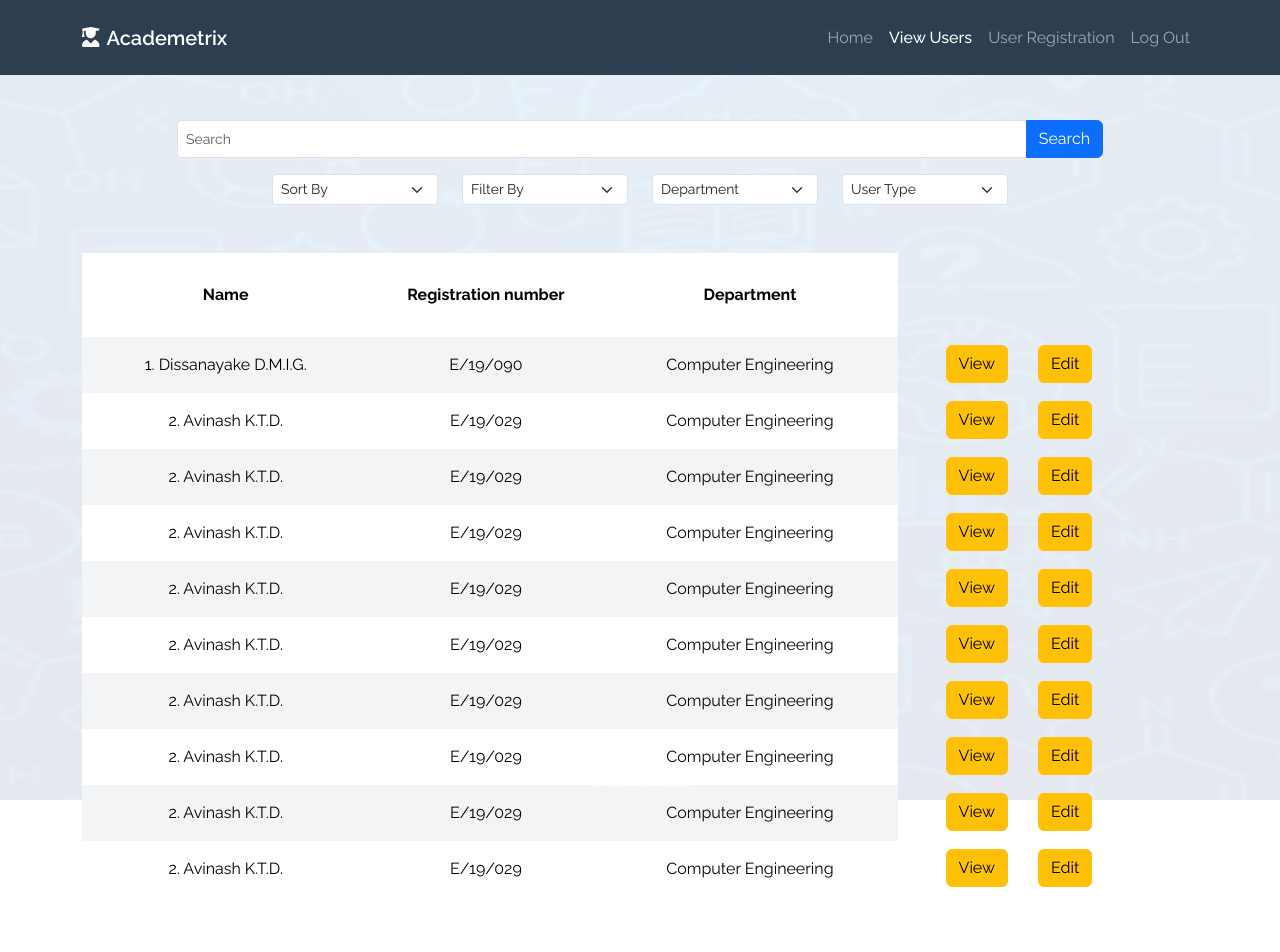
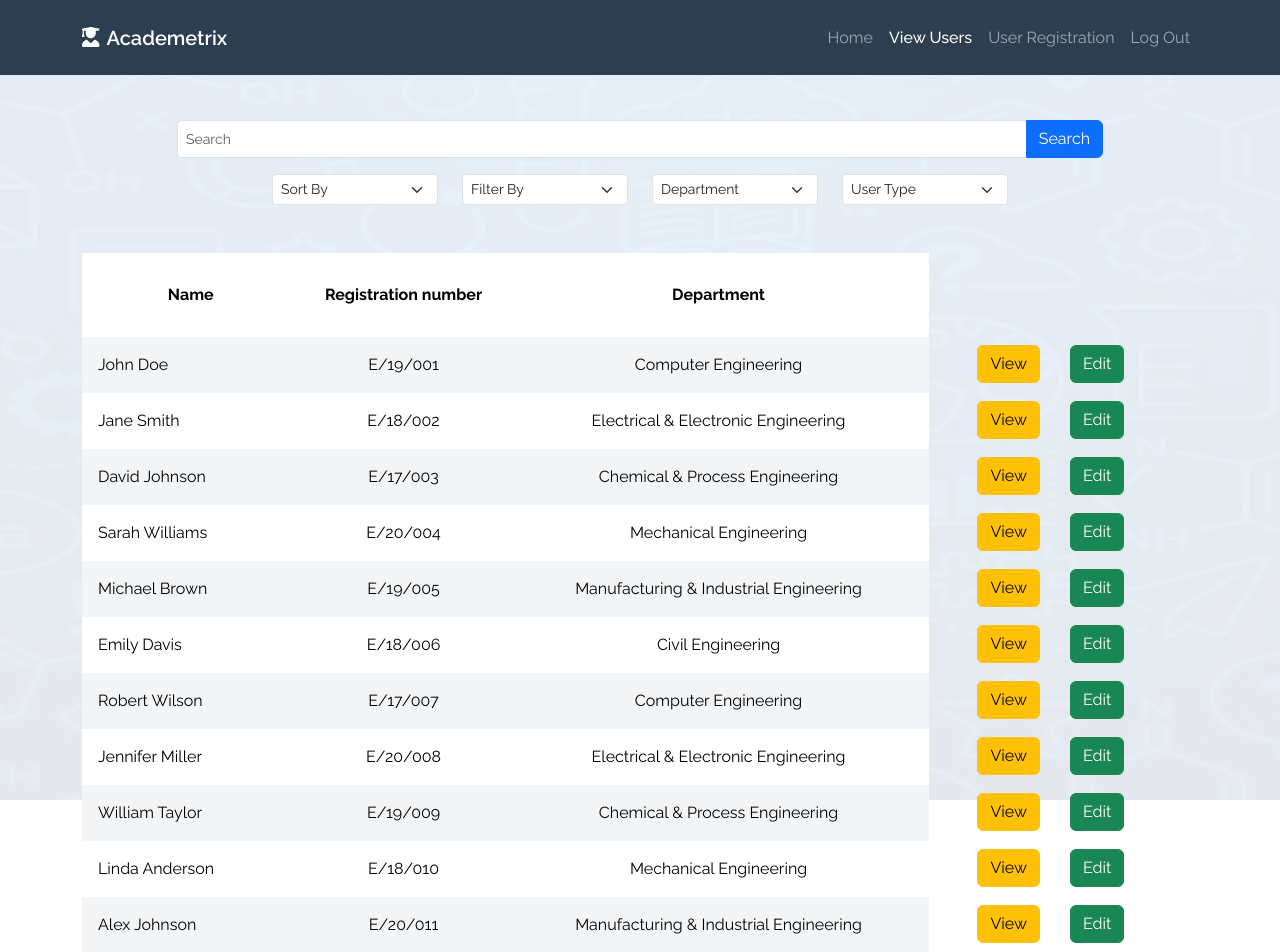
Before and after one commit to cepdnaclk/e19-co225-student-results-management-system-webapp, a Vue app in the folder frontend/: page /ar/user in a window 1280 px wide. Shown: the top 952 px of the page. Built offline with nearby package versions, Linux system fonts and the light colour scheme.

Commit message:
made the userview users dynamic

```diff
--- a/frontend/src/views/ArMainView.vue
+++ b/frontend/src/views/ArMainView.vue
@@ -31,8 +31,8 @@
                     </div>
                 </div>
             </div>
+            <div class="copyright">©Academetrix 2023</div>
         </footer>
-        <div class="copyright">©Academetrix 2023</div>
     </div>
 </template>
 
--- a/frontend/src/views/ArView/UserArView.vue
+++ b/frontend/src/views/ArView/UserArView.vue
@@ -10,8 +10,8 @@
                     </div>
                 </div>
             </div>
-            <div class="row mt-3 align-items-center justify-content-center">
-                <div class="col-xl-2 col-md-2">
+            <div class="row mt-md-3 align-items-center justify-content-center gap-md-0 gap-3 mt-5">
+                <div class="col-lg-2 col-md-3">
                     <select class="form-select form-select-sm" aria-label="Default select example">
                         <option selected>Sort By</option>
                         <option>1</option>
@@ -20,7 +20,7 @@
                         <option>4</option>
                     </select>
                 </div>
-                <div class="col-xl-2 col-md-2">
+                <div class="col-lg-2 col-md-3">
                     <select class="form-select form-select-sm" aria-label="Default select example">
                         <option selected>Filter By</option>
                         <option>17</option>
@@ -29,7 +29,7 @@
                         <option>20</option>
                     </select>
                 </div>
-                <div class="col-xl-2 col-md-3">
+                <div class="col-lg-2 col-md-3">
                     <select class="form-select form-select-sm" aria-label="Default select example">
                         <option selected>Department</option>
                         <option>Computer Engineering</option>
@@ -40,7 +40,7 @@
                         <option>Civil Engineering</option>
                     </select>
                 </div>
-                <div class="col-xl-2 col-md-3">
+                <div class="col-lg-2 col-md-3">
                     <select class="form-select form-select-sm" aria-label="Default select example">
                         <option selected>User Type</option>
                         <option>Student</option>
@@ -49,41 +49,6 @@
                     </select>
                 </div>
             </div>
-            <!-- <div class="row mt-333">
-            <div class="col-sm-12">
-                <div class="row">
-                    <label for="filter" class="col-sm-2 col-md-2 col-form-label">Filter by</label>
-                    <div class="col-sm-4 col-md-2">
-                        <select class="form-select form-select-sm" aria-label="Default select example">
-                            <option selected>Batch</option>
-                            <option>17</option>
-                            <option>18</option>
-                            <option>19</option>
-                            <option>20</option>
-                        </select>
-                    </div>
-                    <div class="col-sm-4 col-md-2">
-                        <select class="form-select form-select-sm" aria-label="Default select example">
-                            <option selected>Department</option>
-                            <option>Computer Engineering</option>
-                            <option>Electrical & Electronic Engineering</option>
-                            <option>Chemical & Process Engineering</option>
-                            <option>Mechanical Engineering</option>
-                            <option>Manufacturing & Industrial Engineering</option>
-                            <option>Civil Engineering</option>
-                        </select>
-                    </div>
-                    <div class="col-sm-4 col-md-2">
-                        <select class="form-select form-select-sm" aria-label="Default select example">
-                            <option selected>User Type</option>
-                            <option>Student</option>
-                            <option>Representative</option>
-                            <option>Coordinator</option>
-                        </select>
-                    </div>
-                </div>
-            </div>
-        </div> -->
 
             <table class="table table-borderless mt-5">
                 <thead>
@@ -95,103 +60,13 @@
                     </tr>
                 </thead>
                 <tbody>
-                    <tr>
-                        <td>1. Dissanayake D.M.I.G.</td>
-                        <td>E/19/090</td>
-                        <td>Computer Engineering</td>
+                    <tr v-for="user in users" :key="user.id">
+                        <td>{{ user.name }}</td>
+                        <td>{{ user.eno }}</td>
+                        <td>{{ user.dep }}</td>
                         <div>
                             <a class="btn btn-warning view" href="#" role="button">View</a>
-                            <a class="btn btn-warning" href="#" role="button">Edit</a>
-                        </div>
-                    </tr>
-
-                    <tr>
-                        <td>2. Avinash K.T.D.</td>
-                        <td>E/19/029</td>
-                        <td>Computer Engineering</td>
-                        <div>
-                            <a class="btn btn-warning view" href="#" role="button">View</a>
-                            <a class="btn btn-warning" href="#" role="button">Edit</a>
-                        </div>
-                    </tr>
-
-                    <tr>
-                        <td>2. Avinash K.T.D.</td>
-                        <td>E/19/029</td>
-                        <td>Computer Engineering</td>
-                        <div>
-                            <a class="btn btn-warning view" href="#" role="button">View</a>
-                            <a class="btn btn-warning" href="#" role="button">Edit</a>
-                        </div>
-                    </tr>
-
-                    <tr>
-                        <td>2. Avinash K.T.D.</td>
-                        <td>E/19/029</td>
-                        <td>Computer Engineering</td>
-                        <div>
-                            <a class="btn btn-warning view" href="#" role="button">View</a>
-                            <a class="btn btn-warning" href="#" role="button">Edit</a>
-                        </div>
-                    </tr>
-
-                    <tr>
-                        <td>2. Avinash K.T.D.</td>
-                        <td>E/19/029</td>
-                        <td>Computer Engineering</td>
-                        <div>
-                            <a class="btn btn-warning view" href="#" role="button">View</a>
-                            <a class="btn btn-warning" href="#" role="button">Edit</a>
-                        </div>
-                    </tr>
-
-                    <tr>
-                        <td>2. Avinash K.T.D.</td>
-                        <td>E/19/029</td>
-                        <td>Computer Engineering</td>
-                        <div>
-                            <a class="btn btn-warning view" href="#" role="button">View</a>
-                            <a class="btn btn-warning" href="#" role="button">Edit</a>
-                        </div>
-                    </tr>
-
-                    <tr>
-                        <td>2. Avinash K.T.D.</td>
-                        <td>E/19/029</td>
-                        <td>Computer Engineering</td>
-                        <div>
-                            <a class="btn btn-warning view" href="#" role="button">View</a>
-                            <a class="btn btn-warning" href="#" role="button">Edit</a>
-                        </div>
-                    </tr>
-
-                    <tr>
-                        <td>2. Avinash K.T.D.</td>
-                        <td>E/19/029</td>
-                        <td>Computer Engineering</td>
-                        <div>
-                            <a class="btn btn-warning view" href="#" role="button">View</a>
-                            <a class="btn btn-warning" href="#" role="button">Edit</a>
-                        </div>
-                    </tr>
-
-                    <tr>
-                        <td>2. Avinash K.T.D.</td>
-                        <td>E/19/029</td>
-                        <td>Computer Engineering</td>
-                        <div class="col-lg-12 col-sm-12">
-                            <a class="btn btn-warning view" href="#" role="button">View</a>
-                            <a class="btn btn-warning edit" href="#" role="button">Edit</a>
-                        </div>
-                    </tr>
-
-                    <tr>
-                        <td>2. Avinash K.T.D.</td>
-                        <td>E/19/029</td>
-                        <td>Computer Engineering</td>
-                        <div>
-                            <a class="btn btn-warning view" href="#" role="button">View</a>
-                            <a class="btn btn-warning" href="#" role="button">Edit</a>
+                            <a class="btn btn-success" href="#" role="button">Edit</a>
                         </div>
                     </tr>
                 </tbody>
@@ -199,6 +74,35 @@
         </div>
     </div>
 </template>
+
+<script setup>
+import { ref } from "vue";
+
+const users = ref([
+    { id: 1, name: 'John Doe', eno: 'E/19/001', dep: 'Computer Engineering' },
+    { id: 2, name: 'Jane Smith', eno: 'E/18/002', dep: 'Electrical & Electronic Engineering' },
+    { id: 3, name: 'David Johnson', eno: 'E/17/003', dep: 'Chemical & Process Engineering' },
+    { id: 4, name: 'Sarah Williams', eno: 'E/20/004', dep: 'Mechanical Engineering' },
+    { id: 5, name: 'Michael Brown', eno: 'E/19/005', dep: 'Manufacturing & Industrial Engineering' },
+    { id: 6, name: 'Emily Davis', eno: 'E/18/006', dep: 'Civil Engineering' },
+    { id: 7, name: 'Robert Wilson', eno: 'E/17/007', dep: 'Computer Engineering' },
+    { id: 8, name: 'Jennifer Miller', eno: 'E/20/008', dep: 'Electrical & Electronic Engineering' },
+    { id: 9, name: 'William Taylor', eno: 'E/19/009', dep: 'Chemical & Process Engineering' },
+    { id: 10, name: 'Linda Anderson', eno: 'E/18/010', dep: 'Mechanical Engineering' },
+    { id: 11, name: 'Alex Johnson', eno: 'E/20/011', dep: 'Manufacturing & Industrial Engineering' },
+    { id: 12, name: 'Sophia Davis', eno: 'E/19/012', dep: 'Civil Engineering' },
+    { id: 13, name: 'Daniel Wilson', eno: 'E/18/013', dep: 'Computer Engineering' },
+    { id: 14, name: 'Olivia Taylor', eno: 'E/20/014', dep: 'Electrical & Electronic Engineering' },
+    { id: 15, name: 'Noah Brown', eno: 'E/19/015', dep: 'Chemical & Process Engineering' },
+    { id: 16, name: 'Ava Smith', eno: 'E/18/016', dep: 'Mechanical Engineering' },
+    { id: 17, name: 'William Davis', eno: 'E/20/017', dep: 'Manufacturing & Industrial Engineering' },
+    { id: 18, name: 'Isabella Anderson', eno: 'E/19/018', dep: 'Civil Engineering' },
+    { id: 19, name: 'James Johnson', eno: 'E/18/019', dep: 'Computer Engineering' },
+    { id: 20, name: 'Sophia Miller', eno: 'E/20/020', dep: 'Electrical & Electronic Engineering' },
+    // Add more sample user objects as needed
+]
+)
+</script>
 
 <style scoped>
 .bg {
@@ -242,6 +146,12 @@
 
 .table tr div {
     background: none;
+    margin: 0;
+    width: fit-content;
+}
+
+.table tr td:first-child {
+    text-align: left;
 }
 
 .view {
```
